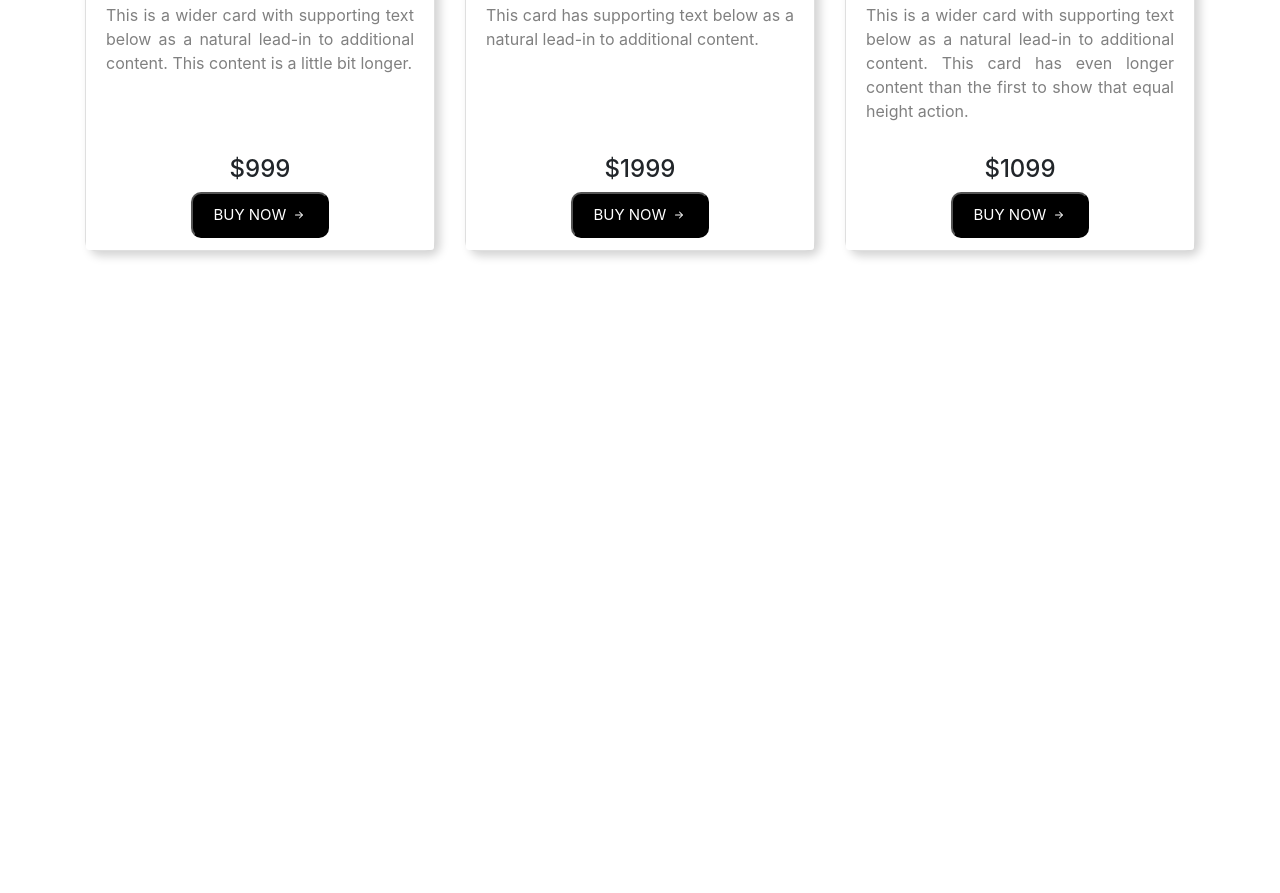
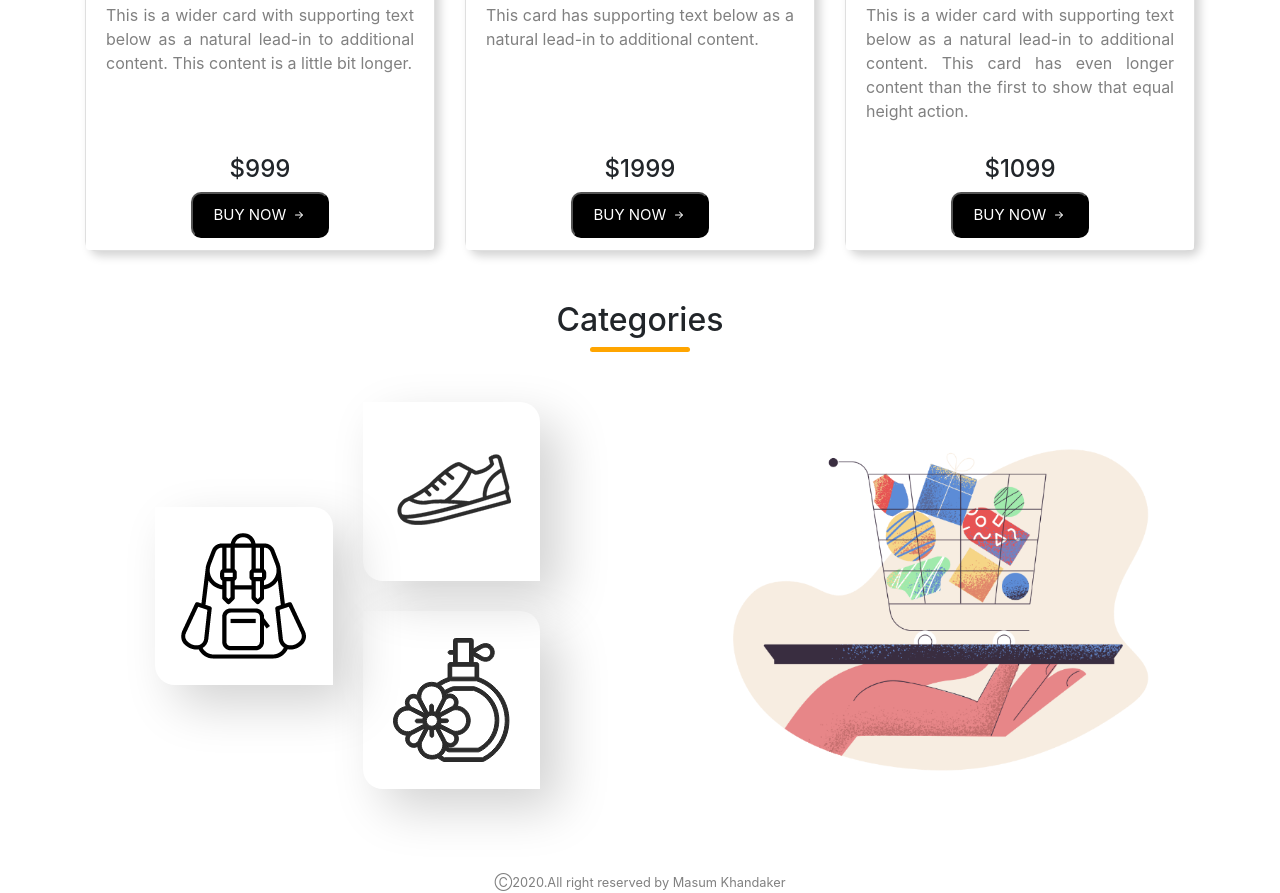
Before and after one commit to masum-webdev/hot-gadgets-m9, a plain HTML site: page index.html in a window 1280 px wide. Shown: the part 1892-2785 px from the top of the page. Before the commit the page ends 2193 px from the top, so only its background shows below. Drawn offline with nearby package versions, Linux system fonts and the light colour scheme.

Commit message:
categories and footer added successfully.

```diff
--- a/index.html
+++ b/index.html
@@ -1,5 +1,6 @@
 <!DOCTYPE html>
 <html lang="en">
+
 <head>
   <meta charset="UTF-8">
   <meta name="viewport" content="width=device-width, initial-scale=1.0">
@@ -9,14 +10,16 @@
   <link rel="stylesheet" href="style.css">
   <link href="https://fonts.googleapis.com/css2?family=Poppins&display=swap" rel="stylesheet">
 </head>
+
 <body>
   <!-- navbar -->
-  <div class="container" >
+  <div class="container">
     <nav class="navbar navbar-expand-lg navbar-light bg-white" id="navbar-position">
       <a class="navbar-brand" href="#">
         <img src="images/logo.png" alt="">
       </a>
-      <button class="navbar-toggler" type="button" data-toggle="collapse" data-target="#navbarNavAltMarkup" aria-controls="navbarNavAltMarkup" aria-expanded="false" aria-label="Toggle navigation">
+      <button class="navbar-toggler" type="button" data-toggle="collapse" data-target="#navbarNavAltMarkup"
+        aria-controls="navbarNavAltMarkup" aria-expanded="false" aria-label="Toggle navigation">
         <span class="navbar-toggler-icon"></span>
       </button>
       <div class="collapse navbar-collapse justify-content-end " id="navbarNavAltMarkup">
@@ -92,15 +95,20 @@
   <!-- smartphone -->
   <div class="container ">
     <div class="row ">
-      <div class="col-md-6"><h2>Smartphone</h2></div>
-      <div class="col-md-6 d-flex justify-content-end"><h5><a href="#">See all</a></h5></div>
+      <div class="col-md-6">
+        <h2>Smartphone</h2>
+      </div>
+      <div class="col-md-6 d-flex justify-content-end">
+        <h5><a href="#">See all</a></h5>
+      </div>
     </div>
     <div class="card-deck text-center">
       <div class="card">
         <img class="card-img-top" src="images/phone/phone-1.png" alt="Card image cap">
         <div class="card-body">
           <h4 class="card-title">Redmi</h4>
-          <p class="card-text">This is a wider card with supporting text below as a natural lead-in to additional content. This content is a little bit longer.</p>
+          <p class="card-text">This is a wider card with supporting text below as a natural lead-in to additional
+            content. This content is a little bit longer.</p>
         </div>
         <div class="card-footer">
           <h4>$699</h4>
@@ -122,7 +130,8 @@
         <img class="card-img-top" src="images/phone/phone-3.png" alt="Card image cap">
         <div class="card-body">
           <h4 class="card-title">Samsung Galaxy Note10+</h4>
-          <p class="card-text">This is a wider card with supporting text below as a natural lead-in to additional content. This card has even longer content than the first to show that equal height action.</p>
+          <p class="card-text">This is a wider card with supporting text below as a natural lead-in to additional
+            content. This card has even longer content than the first to show that equal height action.</p>
         </div>
         <div class="card-footer">
           <h4>$799</h4>
@@ -134,15 +143,20 @@
   <!-- Laptop -->
   <div class="container">
     <div class="row ">
-    <div class="col-md-6"><h2>Laptop</h2></div>
-    <div class="col-md-6 d-flex justify-content-end"><h5><a href="#">See all</a></h5></div>
+      <div class="col-md-6">
+        <h2>Laptop</h2>
+      </div>
+      <div class="col-md-6 d-flex justify-content-end">
+        <h5><a href="#">See all</a></h5>
+      </div>
     </div>
     <div class="card-deck text-center">
       <div class="card">
         <img class="card-img-top" src="images/laptop/product-1.png" alt="Card image cap">
         <div class="card-body">
           <h4 class="card-title">Asus Vivibook</h4>
-        <p class="card-text">This is a wider card with supporting text below as a natural lead-in to additional content. This content is a little bit longer.</p>
+          <p class="card-text">This is a wider card with supporting text below as a natural lead-in to additional
+            content. This content is a little bit longer.</p>
         </div>
         <div class="card-footer">
           <h4>$999</h4>
@@ -164,7 +178,8 @@
         <img class="card-img-top" src="images/laptop/product-3.png" alt="Card image cap">
         <div class="card-body">
           <h4 class="card-title">Xiaomi MI Notebook Pro</h4>
-        <p class="card-text">This is a wider card with supporting text below as a natural lead-in to additional content. This card has even longer content than the first to show that equal height action.</p>
+          <p class="card-text">This is a wider card with supporting text below as a natural lead-in to additional
+            content. This card has even longer content than the first to show that equal height action.</p>
         </div>
         <div class="card-footer">
           <h4>$1099</h4>
@@ -173,6 +188,32 @@
       </div>
     </div>
   </div>
+  <!-- categories -->
+  <div class="container ">
+    <div class="cat-bottom-margin d-flex flex-column align-items-center">
+      <h2>Categories</h2>
+      <div class="color-line"></div>
+    </div>
+    <div class="row align-items-center">
+      <div class="row">
+        <div class="col-md-3 d-flex justify-content-end align-items-center">
+          <img src="images/Categories/bag.png" alt="">
+        </div>
+          <div class="col-md-3">
+            <img src="images/Categories/shoe.png" alt="">
+            <img src="images/Categories/perfume.png" alt="">
+          </div>
+          <div class="col-md-6 manage-image">
+            <img src="images/Categories/pale-order.png" alt="">
+          </div>
+
+      </div>
+  </div>
+</div>
+  <!-- footer -->
+    <footer>
+      <small>Ⓒ2020.All right reserved by Masum Khandaker</small>
+  </footer>
 
   <script src="https://code.jquery.com/jquery-3.5.1.slim.min.js"
     integrity="sha384-DfXdz2htPH0lsSSs5nCTpuj/zy4C+OGpamoFVy38MVBnE+IbbVYUew+OrCXaRkfj"
@@ -184,4 +225,5 @@
     integrity="sha384-B4gt1jrGC7Jh4AgTPSdUtOBvfO8shuf57BaghqFfPlYxofvL8/KUEfYiJOMMV+rV"
     crossorigin="anonymous"></script>
 </body>
+
 </html>
--- a/style.css
+++ b/style.css
@@ -1,5 +1,6 @@
 .body{
   font-family: 'Poppins', sans-serif;
+  margin: 0;
 }
 .container{
   margin-top: 50px;
@@ -41,3 +42,31 @@ p{
 .card-text{
   text-align: justify;
 }
+.color-line{
+  height: 5px;
+  background-color: orange;
+  border-radius: 20px;
+  max-width: 20%;
+  min-width: 100px;
+
+}
+.manage-image img{
+  width: 100%;
+}
+.col-md-3 img{
+
+  margin-bottom: 30px;
+  padding: 10%;
+  box-shadow:20px 20px 50px lightgray;
+  border-bottom-left-radius: 20px;
+  border-top-right-radius: 20px;
+}
+footer{
+  text-align: center;
+}
+small{
+  color: gray;
+}
+.cat-bottom-margin{
+  margin-bottom: 50px;
+}
```
Lines whose indentation alone changed are shown as unchanged.
